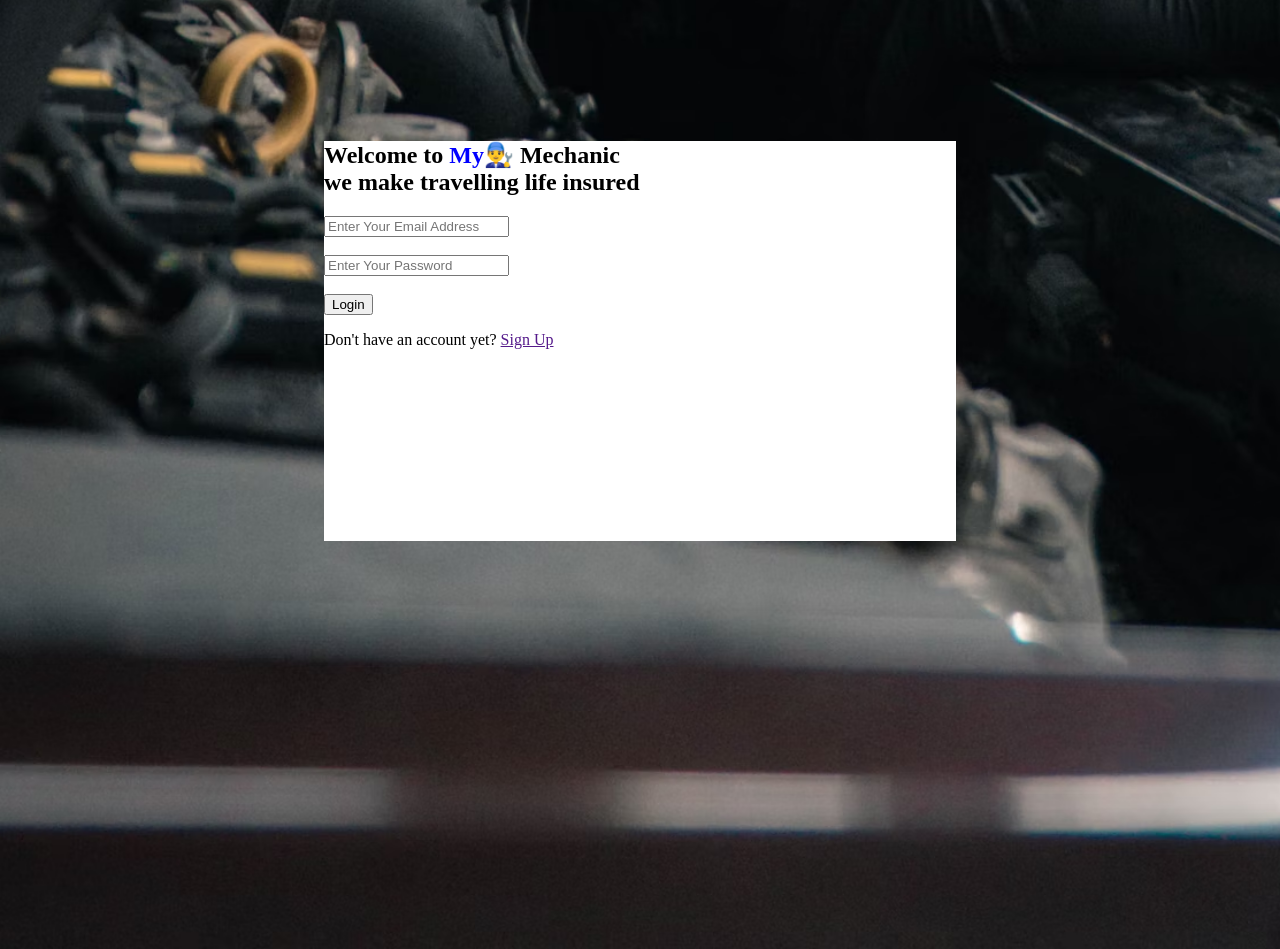
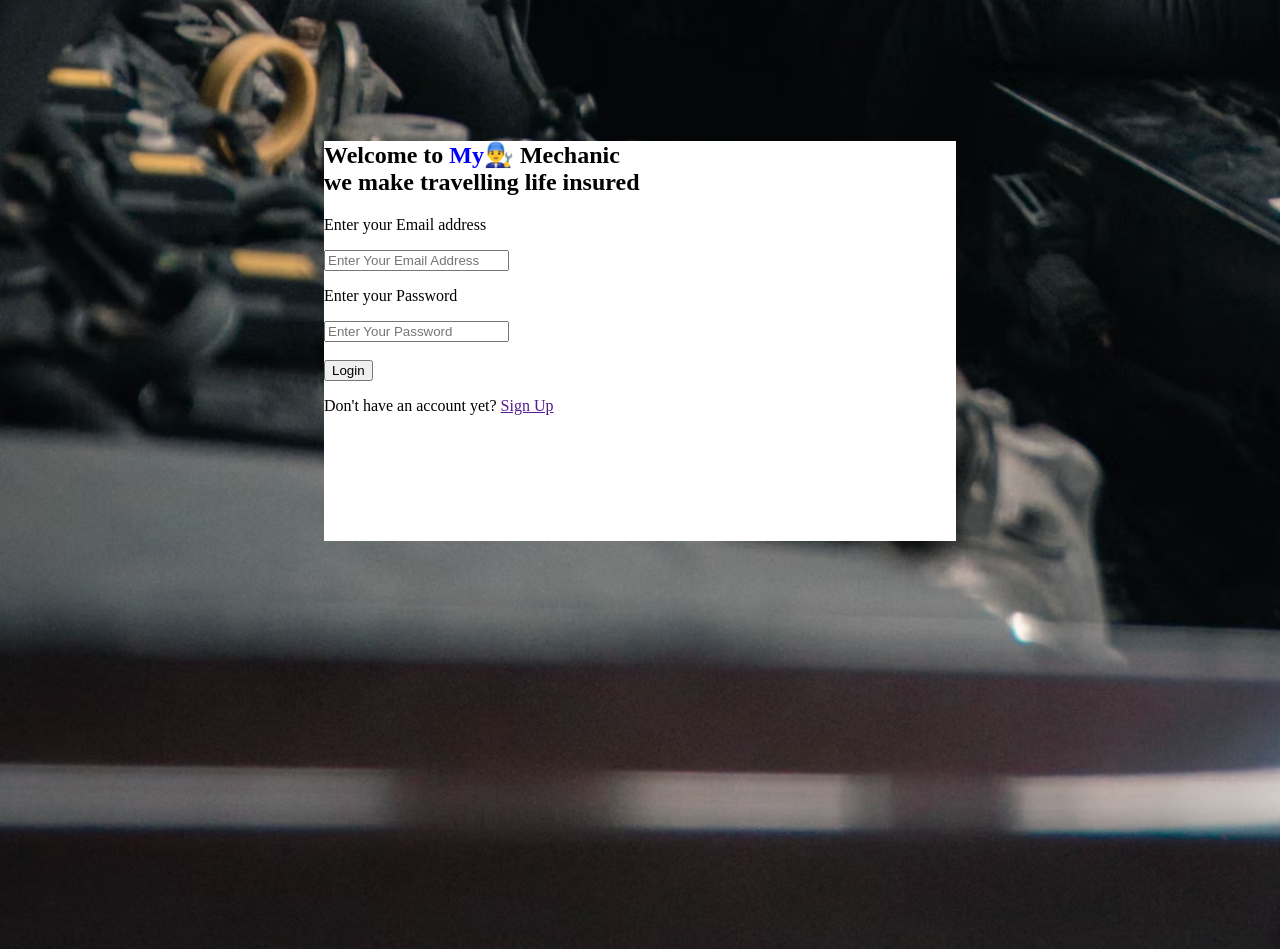
Before and after one commit to denisdelaki/phase1-project, a plain HTML site: page index.html in a window 1280 px wide. Shown: the part 2307-3256 px from the top of the page. Drawn offline with Linux system fonts and the light colour scheme.

Commit message:
added features to the user login page

```diff
--- a/index.html
+++ b/index.html
@@ -90,9 +90,11 @@
     <section id="section4">
      <div id="login-card">
       <h1>Welcome to <span class="span">My👨‍🔧 </span>Mechanic <br> we make travelling life insured</h1>
-      <form action="" method="post">
-          <input type="text" placeholder="Enter Your Email Address"> <br><br>
-          <input type="password" name="password" placeholder="Enter Your Password"> <br><br>
+      <form action="" method="post"  id="login-form">
+           <p>Enter your Email address</p>
+          <input type="email" placeholder="Enter Your Email Address" required>
+          <p>Enter your Password</p>
+          <input type="password" name="password" placeholder="Enter Your Password" required><br><br>
           <button>Login</button>
           <p>Don't have an account yet? <a href="">Sign Up</a></p>
       </form>
```
